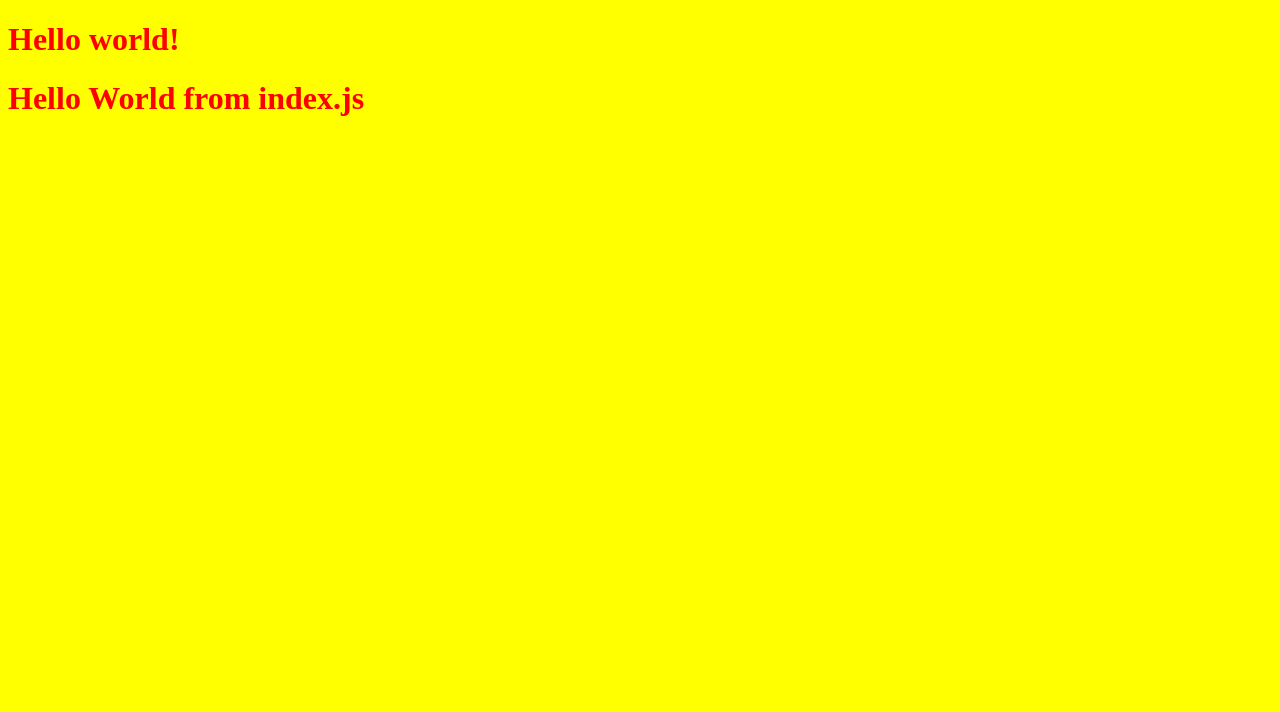
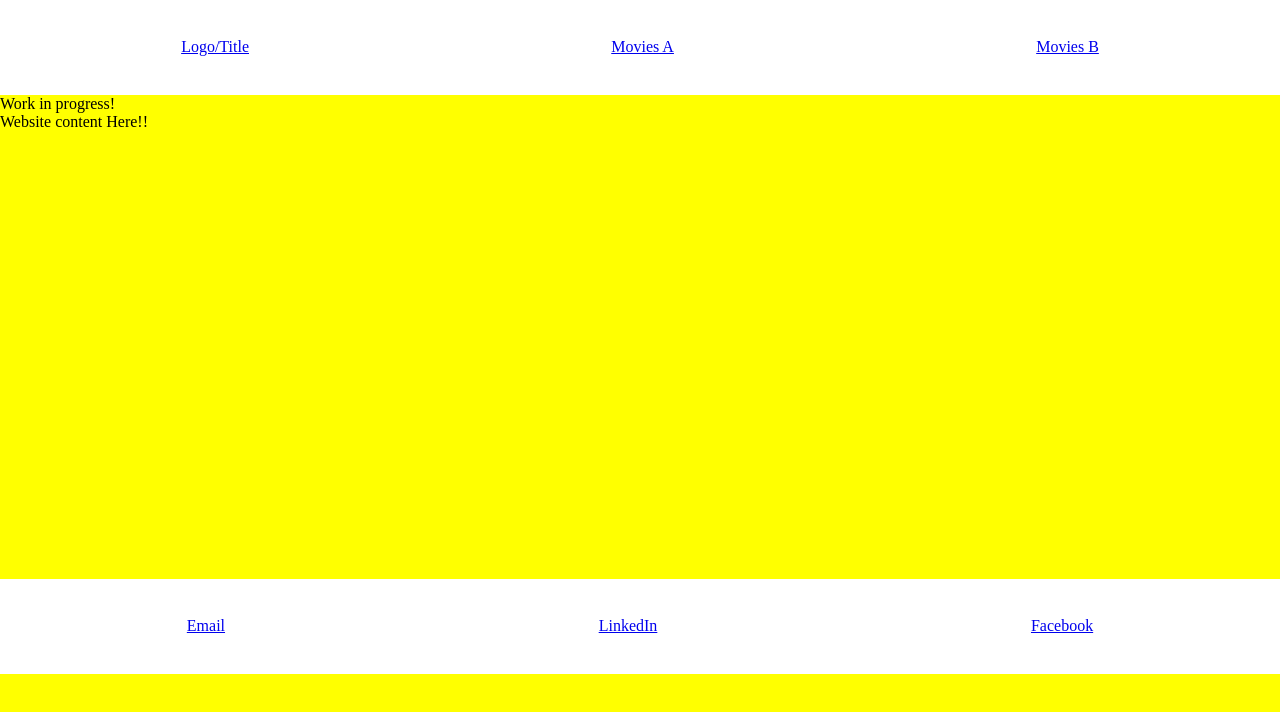
Before and after one commit to mckent05/Javascript_Capstone, a website built with webpack: page src/index.html in a window 1280 px wide. Built offline with nearby package versions, Linux system fonts and the light colour scheme.

Commit message:
Add basic webApp structure

```diff
--- a/src/index.html
+++ b/src/index.html
@@ -4,11 +4,26 @@
 <head>
   <meta charset="utf-8" />
   <meta name="viewport" content="width=device-width, initial-scale=1.0">
-  <title>Movies</title>
+  <title>Movies: Get the latest!</title>
 </head>
 
 <body>
-  <h1>Hello world!</h1>
+  <nav>
+    <ul class="d-flex partial0">
+      <li><a href="#">Logo/Title</a></li>
+      <li><a href="#">Movies A</a></li>
+      <li><a href="#">Movies B</a></li>
+    </ul>
+  </nav>
+  <main id="root">
+    <p>Work in progress!</p>
+    <p>Website content Here!!</p>
+  </main>
+  <footer class="d-flex partial0">
+    <a href="#">Email</a>
+    <a href="#">LinkedIn</a>
+    <a href="#">Facebook</a>
+  </footer>
   <div id="root"></div>
 </body>
 
--- a/src/index.js
+++ b/src/index.js
@@ -1,8 +1,5 @@
 import './style.css';
 
 const root = document.querySelector('#root');
-const h3 = document.createElement('h1');
-h3.textContent = 'Hello World from index.js';
-root.appendChild(h3);
 
 document.body.style.backgroundColor = 'yellow';
--- a/src/style.css
+++ b/src/style.css
@@ -1,4 +1,22 @@
-body {
-  color: red;
-  background-color: rgb(171, 199, 190);
+* {
+  margin: 0;
+  padding: 0;
 }
+
+.d-flex {
+  display: flex;
+}
+
+.partial0 {
+  justify-content: space-around;
+  background-color: rgb(255, 255, 255);
+  padding: 3% 0;
+}
+
+li {
+  list-style: none;
+}
+
+footer {
+  margin-top: 28rem;
+}
```
